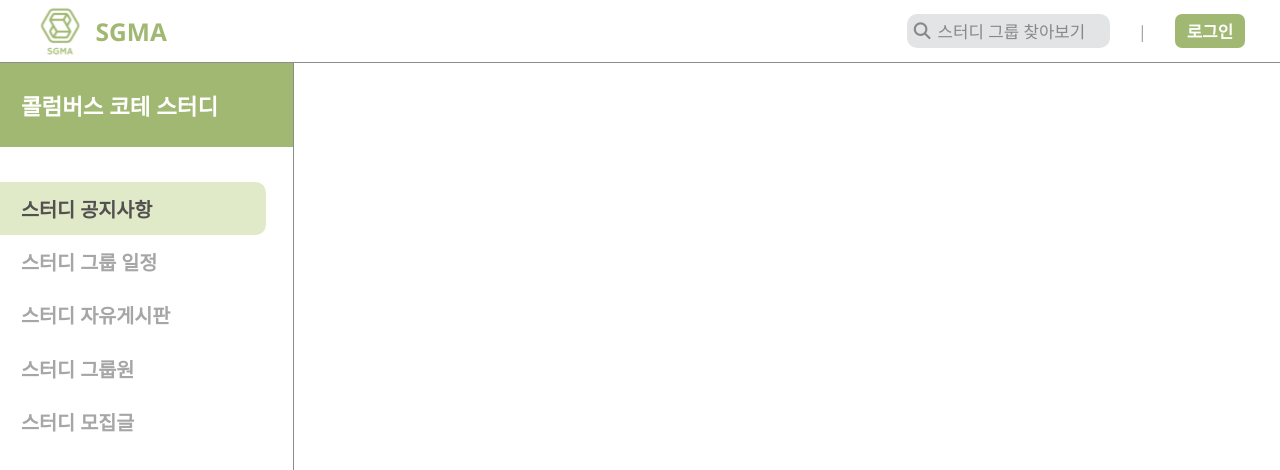
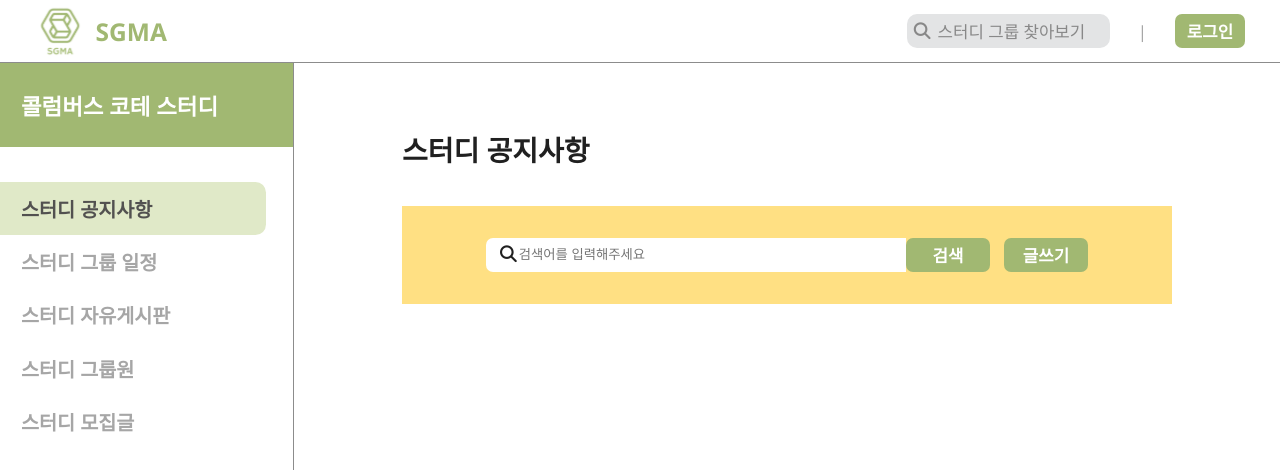
Before and after one commit to Spring-Cooler/SGMA_Frontend, a Vue app: page /study-groups/1/notices in a window 1280 px wide. Shown: the top 470 px of the page. Built offline with nearby package versions, Linux system fonts and the light colour scheme; what v-calendar would draw is missing.

Commit message:
Fix: main-content 너비 수정

```diff
--- a/src/assets/styles/common.css
+++ b/src/assets/styles/common.css
@@ -62,7 +62,7 @@ h1 {
   flex-direction: column;
   justify-content: center;
   align-items: center;
-  width: 70%;
+  width: 110rem;
   background-color: #FFFFFF;
 }
 
--- /dev/null
+++ b/src/components/common/SmallButton.vue
@@ -0,0 +1,24 @@
+<template>
+    <button class="btn small-btn">
+      {{ label }}
+    </button>
+  </template>
+
+  <script>
+  export default {
+    name: "SmallButton",
+    props: {
+      label: {
+        type: String,
+        required: true,
+      },
+    }
+  };
+  </script>
+
+  <style scoped>
+    .small-btn {
+      height: 4.8rem;
+      width: 12rem;
+    }
+  </style>
--- a/src/views/Group/page/StudyNoticePage.vue
+++ b/src/views/Group/page/StudyNoticePage.vue
@@ -6,8 +6,22 @@
     <GroupSideBar />
 
     <!-- 메인 컨텐츠 -->
-      <main class="main-content">
-
+    <main class="main">
+      <div class="main-content">
+        <div class="notice-header">
+				  <span>스터디 공지사항</span>
+			  </div>
+        <div class="search-container">
+          <div class="search-bar-wrapper">
+            <i class="fa-solid fa-magnifying-glass"></i>
+            <input type="text" class="search-bar" placeholder="검색어를 입력해주세요">
+          </div>
+          <div class="button-container">
+            <SmallButton label="검색"></SmallButton>
+            <SmallButton label="글쓰기"></SmallButton>
+          </div>
+        </div>
+      </div>
     </main>
   </div>
 </template>
@@ -15,4 +29,54 @@
 <script setup>
 import Navigation from '@/components/layouts/Navigation.vue';
 import GroupSideBar from '@/components/layouts/GroupSideBar.vue';
+import SmallButton from '@/components/common/SmallButton.vue';
 </script>
+
+<style scoped>
+.notice-header {
+	width: 100%;
+	display: flex;
+	justify-content: left;
+	align-items: center;
+	margin-top: 9.4rem;
+  font-size: 4rem;
+  font-weight: 900;
+}
+
+.search-container {
+  display: flex;
+  height: 14rem;
+  width: 100%;
+  justify-content: center;
+  align-items: center;
+  margin-top: 5.3rem;
+  background-color: #FFE083;
+}
+
+.search-bar-wrapper {
+  display: flex;
+  border: none;
+  background-color: #ffffff;
+  width: 60rem;
+  height: 4.8rem;
+  align-items: center;
+  border-radius: 1rem;
+}
+
+.search-bar-wrapper i {
+  font-size: 2.4rem;
+  margin-left: 2rem;
+}
+
+.search-bar-wrapper input {
+  height: 100%;
+  width: 55.6rem;
+  border: none;
+}
+
+.button-container {
+  display: flex;
+  justify-self: right;
+  gap: 2rem;
+}
+</style>
```
Lines whose indentation alone changed are shown as unchanged.
